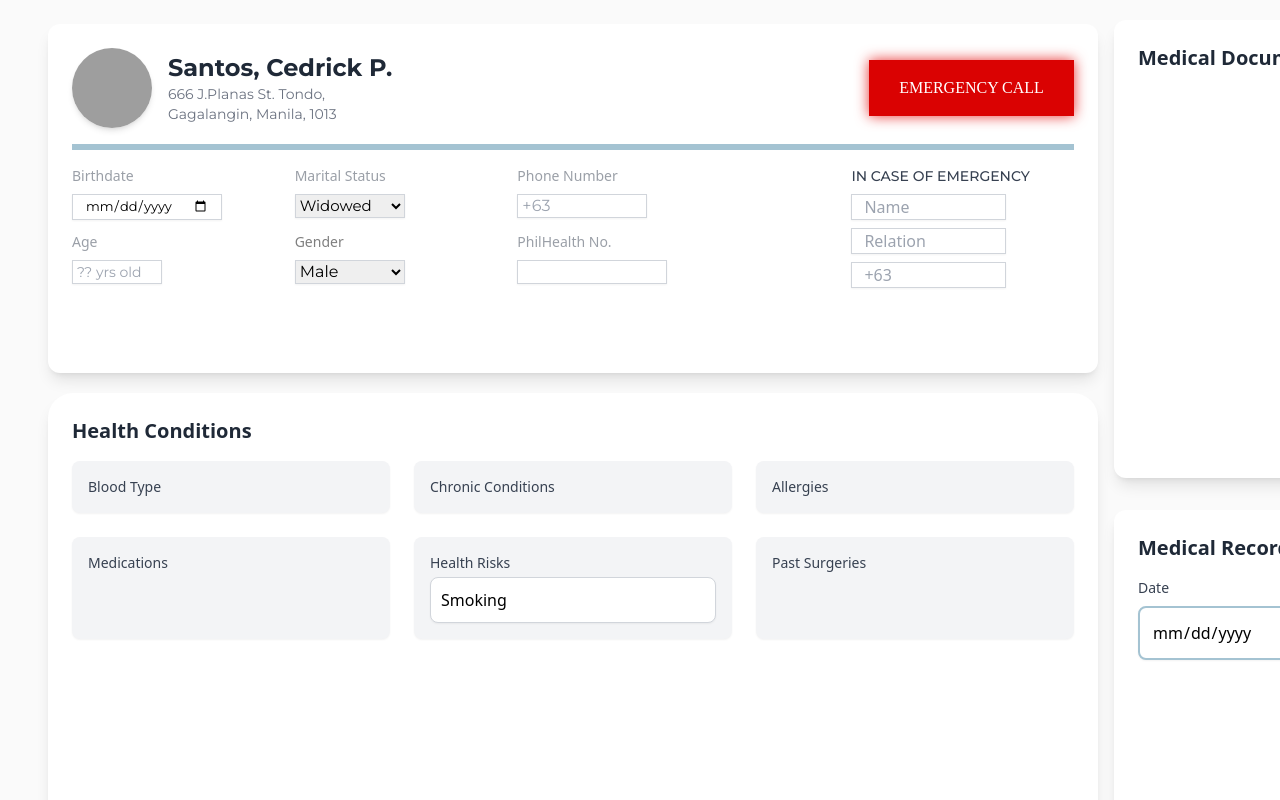
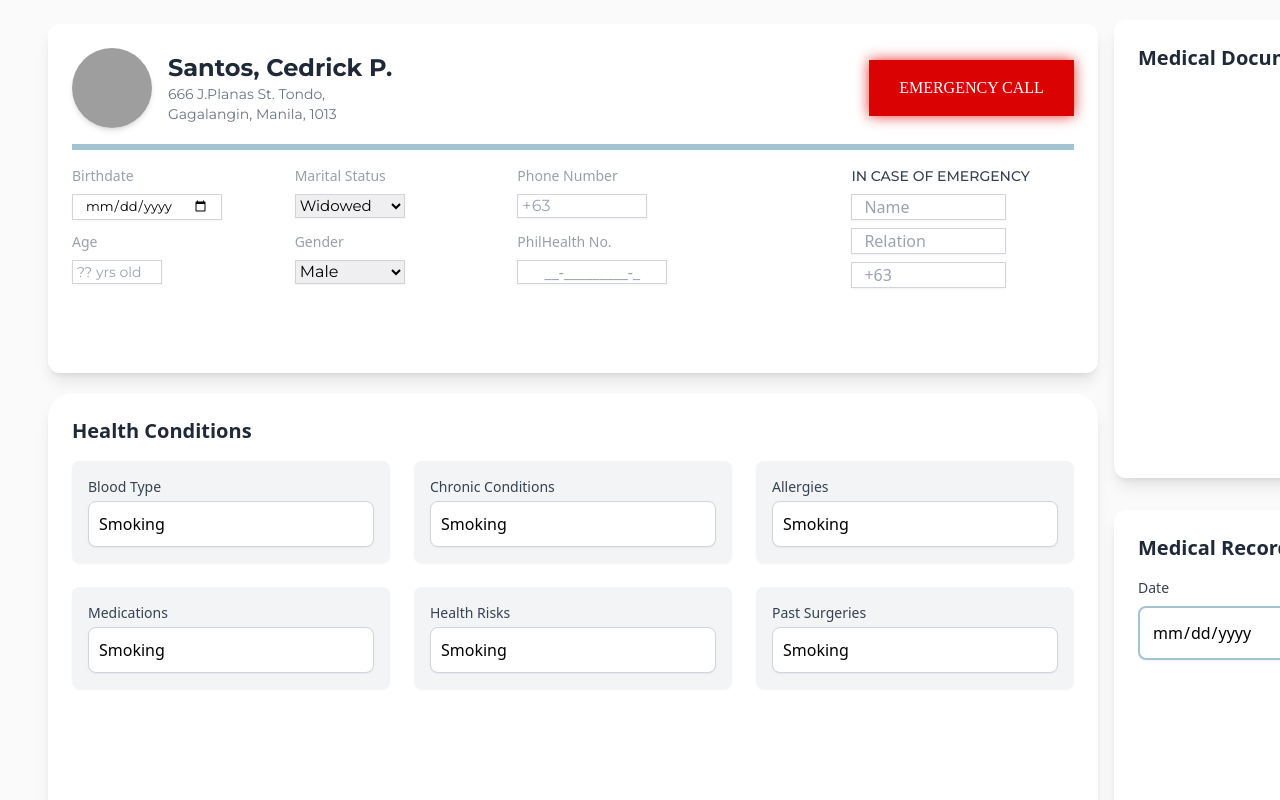
Before and after one commit to LuisMav23/innocup-client, a SvelteKit app: page /profile in a window 1280 px wide. Shown: the top 800 px of the page. Built offline with nearby package versions, Linux system fonts and the light colour scheme; grey boxes are pictures that could not be loaded.

Commit message:
updated field of health conditions, birthofdate automatically calculates the age of the user, hence age field cannot be manually modified

```diff
--- a/src/routes/profile/+page.svelte
+++ b/src/routes/profile/+page.svelte
@@ -1,5 +1,22 @@
 <script>
   let dateOfBirth = null;
+  let age = ''
+
+  function calculateAge(birthdate) {
+    const today = new Date();
+    const birthDate = new Date(birthdate);
+    let calculatedAge = today.getFullYear() - birthDate.getFullYear();
+    const monthDifference = today.getMonth() - birthDate.getMonth();
+
+    if (
+      monthDifference < 0 ||
+      (monthDifference === 0 && today.getDate() < birthDate.getDate())
+    ) {
+      calculatedAge--;
+    }
+
+    age = calculatedAge;
+  }
 
   function handleSubmit() {
     // Handle form submission logic here
@@ -58,12 +75,14 @@
     <label class="block text-sm font-medium text-gray-700 opacity-50">Birthdate</label>
     <input
       type="date"
-                    class=" text-[13px] mt-2 block w-[150px] h-[24px] p-3 border border-gray-300  font-['Montserrat'] focus:ring-blue-500 focus:border-blue-500 shadow-sm"
-                    bind:value={dateOfBirth}/>
+      class="text-[13px] mt-2 block w-[150px] h-[24px] p-3 border border-gray-300 font-['Montserrat'] focus:ring-blue-500 focus:border-blue-500 shadow-sm"
+      bind:value={dateOfBirth}
+      on:change={() => calculateAge(dateOfBirth)}
+    />
   </div>
   <div>
     <label class="block text-sm font-medium text-gray-700 opacity-50">Marital Status</label>
-              <select class="mt-2 block w-[110px] h-[24px] font-[Montserrat]  border border-gray-300 focus:ring-blue-500 focus:border-blue-500 shadow-sm text-[15px] ">
+    <select class="mt-2 block w-[110px] h-[24px] font-[Montserrat] border border-gray-300 focus:ring-blue-500 focus:border-blue-500 shadow-sm text-[15px]">
       <option>Widowed</option>
       <option>Single</option>
       <option>Married</option>
@@ -71,14 +90,24 @@
   </div>
   <div>
     <label class="block text-sm font-medium text-gray-700 opacity-50">Phone Number</label>
-              <input type="text" class="mt-2 block w-[130px] h-[24px] p-1 border border-gray-300 font-[Montserrat]  focus:ring-blue-500 focus:border-blue-500 shadow-sm" placeholder="+63">
+    <input
+      type="text"
+      class="mt-2 block w-[130px] h-[24px] p-1 border border-gray-300 font-[Montserrat] focus:ring-blue-500 focus:border-blue-500 shadow-sm"
+      placeholder="+63"
+    />
   </div>
   <div>
     <label class="block text-sm font-medium text-gray-700 opacity-50">Age</label>
-              <input type="text" class="mt-2 block w-[90px] h-[24px] p-1 text-sm border border-gray-300 font-[Montserrat] focus:ring-blue-500 focus:border-blue-500 shadow-sm" placeholder="?? yrs old">
+    <input
+      type="text"
+      class="mt-2 block w-[90px] h-[24px] p-1 text-sm border border-gray-300 font-[Montserrat] focus:ring-blue-500 focus:border-blue-500 shadow-sm"
+      placeholder="?? yrs old"
+      value={age}
+      readonly
+    />
   </div>
   <div>
-              <label class="block text-sm font-medium text-black-700 opacity-50">Gender</label>
+    <label class="block text-sm font-medium text-gray-700 opacity-50">Gender</label>
     <select class="mt-2 block w-[110px] h-[24px] font-[Montserrat] border border-gray-300 focus:ring-blue-500 focus:border-blue-500 shadow-sm">
       <option>Male</option>
       <option>Female</option>
@@ -87,7 +116,7 @@
             </div>
             <div>
               <label class="block text-sm font-medium text-gray-700 opacity-50">PhilHealth No.</label>
-              <input type="text" class="mt-2 block w-[150px] h-[24px] p-1 border border-gray-300  focus:ring-blue-500 focus:border-blue-500 shadow-sm">
+              <input type="text" class="mt-2 block w-[150px] h-[24px] p-1 border border-gray-300  focus:ring-blue-500 focus:border-blue-500 shadow-sm text-center" placeholder="__-_________-_">
             </div>
           </div>
 
@@ -108,18 +137,22 @@
         <div class="grid grid-cols-3 gap-6">
           <div class="bg-gray-100 p-4 rounded-lg shadow-sm">
             <label class="block text-sm font-medium text-gray-700">Blood Type</label>
+            <input type="text" class="mt-1 block w-full p-2.5 border border-gray-300 rounded-lg focus:ring-blue-500 focus:border-blue-500 shadow-sm" value="Smoking">
             <!-- Blood Type Selector -->
           </div>
           <div class="bg-gray-100 p-4 rounded-lg shadow-sm">
             <label class="block text-sm font-medium text-gray-700">Chronic Conditions</label>
+            <input type="text" class="mt-1 block w-full p-2.5 border border-gray-300 rounded-lg focus:ring-blue-500 focus:border-blue-500 shadow-sm" value="Smoking">
             <!-- Chronic Conditions Input -->
           </div>
           <div class="bg-gray-100 p-4 rounded-lg shadow-sm">
             <label class="block text-sm font-medium text-gray-700">Allergies</label>
+            <input type="text" class="mt-1 block w-full p-2.5 border border-gray-300 rounded-lg focus:ring-blue-500 focus:border-blue-500 shadow-sm" value="Smoking">
             <!-- Allergies Input -->
           </div>
           <div class="bg-gray-100 p-4 rounded-lg shadow-sm">
             <label class="block text-sm font-medium text-gray-700">Medications</label>
+            <input type="text" class="mt-1 block w-full p-2.5 border border-gray-300 rounded-lg focus:ring-blue-500 focus:border-blue-500 shadow-sm" value="Smoking">
             <!-- Medications Input -->
           </div>
           <div class="bg-gray-100 p-4 rounded-lg shadow-sm">
@@ -128,6 +161,7 @@
           </div>
           <div class="bg-gray-100 p-4 rounded-lg shadow-sm">
             <label class="block text-sm font-medium text-gray-700">Past Surgeries</label>
+            <input type="text" class="mt-1 block w-full p-2.5 border border-gray-300 rounded-lg focus:ring-blue-500 focus:border-blue-500 shadow-sm" value="Smoking">
             <!-- Past Surgeries Input -->
           </div>
         </div>
```
Lines whose indentation alone changed are shown as unchanged.
